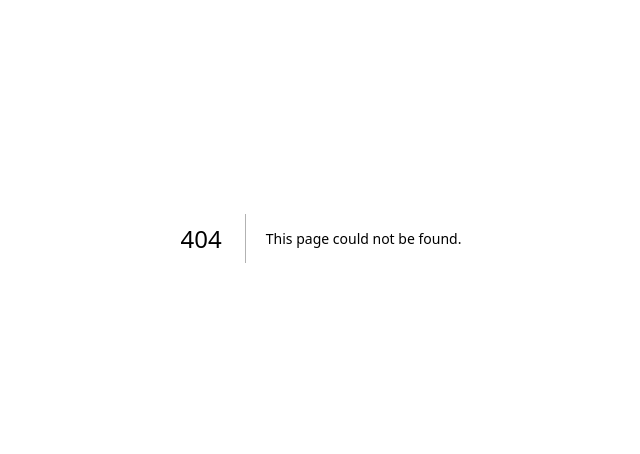
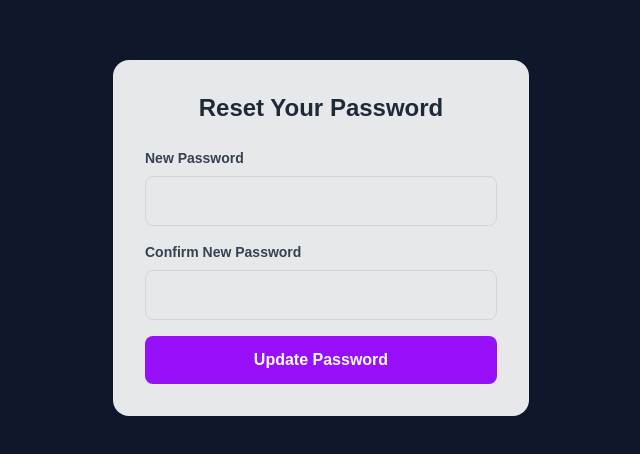
Before and after one commit to AssassinMaeve/Project-Sentinel, a Next.js app: page /reset-password in a window 1280 px wide. Before the commit this address had no page. Shown: the part 162-616 px from the top of the page, without its empty margins (319-959 px from the left). Built offline with nearby package versions, Linux system fonts and the light colour scheme.

Commit message:
reset password page created

```diff
--- /dev/null
+++ b/src/app/reset-password/page.tsx
@@ -0,0 +1,70 @@
+"use client";
+
+import { useSearchParams } from 'next/navigation';
+import { useState } from 'react';
+
+export default function ResetPasswordPage() {
+  const searchParams = useSearchParams();
+  const token = searchParams.get('token');
+
+  const [password, setPassword] = useState('');
+  const [confirmPassword, setConfirmPassword] = useState('');
+  const [message, setMessage] = useState('');
+  const [error, setError] = useState('');
+
+  const handleSubmit = async (e: React.FormEvent) => {
+    e.preventDefault();
+    setError('');
+    setMessage('');
+
+    if (password !== confirmPassword) {
+      setError("Passwords do not match.");
+      return;
+    }
+    if (!token) {
+      setError("Invalid or missing reset token.");
+      return;
+    }
+
+    try {
+      const response = await fetch('/api/auth/reset-password', {
+        method: 'POST',
+        headers: { 'Content-Type': 'application/json' },
+        body: JSON.stringify({ token, password }),
+      });
+      const data = await response.json();
+      if (!response.ok) throw new Error(data.message);
+      setMessage(data.message);
+    } catch (err) {
+      setError(err instanceof Error ? err.message : "An unknown error occurred.");
+    }
+  };
+
+  return (
+    <div className="min-h-screen flex items-center justify-center bg-slate-900">
+      <main className="w-full max-w-md z-10 p-4">
+        <div className="bg-white/90 backdrop-blur-sm rounded-2xl p-8 w-full">
+            <h1 className="text-2xl font-bold text-gray-800 text-center">Reset Your Password</h1>
+            {message ? (
+                <p className="text-green-600 text-center mt-4">{message}</p>
+            ) : (
+                <form onSubmit={handleSubmit} className="space-y-4 mt-6">
+                    <div>
+                        <label className="block text-gray-700 text-sm font-semibold mb-2">New Password</label>
+                        <input type="password" value={password} onChange={(e) => setPassword(e.target.value)} required className="w-full px-4 py-3 border border-gray-300 rounded-lg"/>
+                    </div>
+                     <div>
+                        <label className="block text-gray-700 text-sm font-semibold mb-2">Confirm New Password</label>
+                        <input type="password" value={confirmPassword} onChange={(e) => setConfirmPassword(e.target.value)} required className="w-full px-4 py-3 border border-gray-300 rounded-lg"/>
+                    </div>
+                    {error && <p className="text-sm text-red-600 text-center">{error}</p>}
+                    <button type="submit" className="w-full bg-purple-600 hover:bg-purple-700 text-white font-bold py-3 rounded-lg">
+                        Update Password
+                    </button>
+                </form>
+            )}
+        </div>
+      </main>
+    </div>
+  );
+}
```
